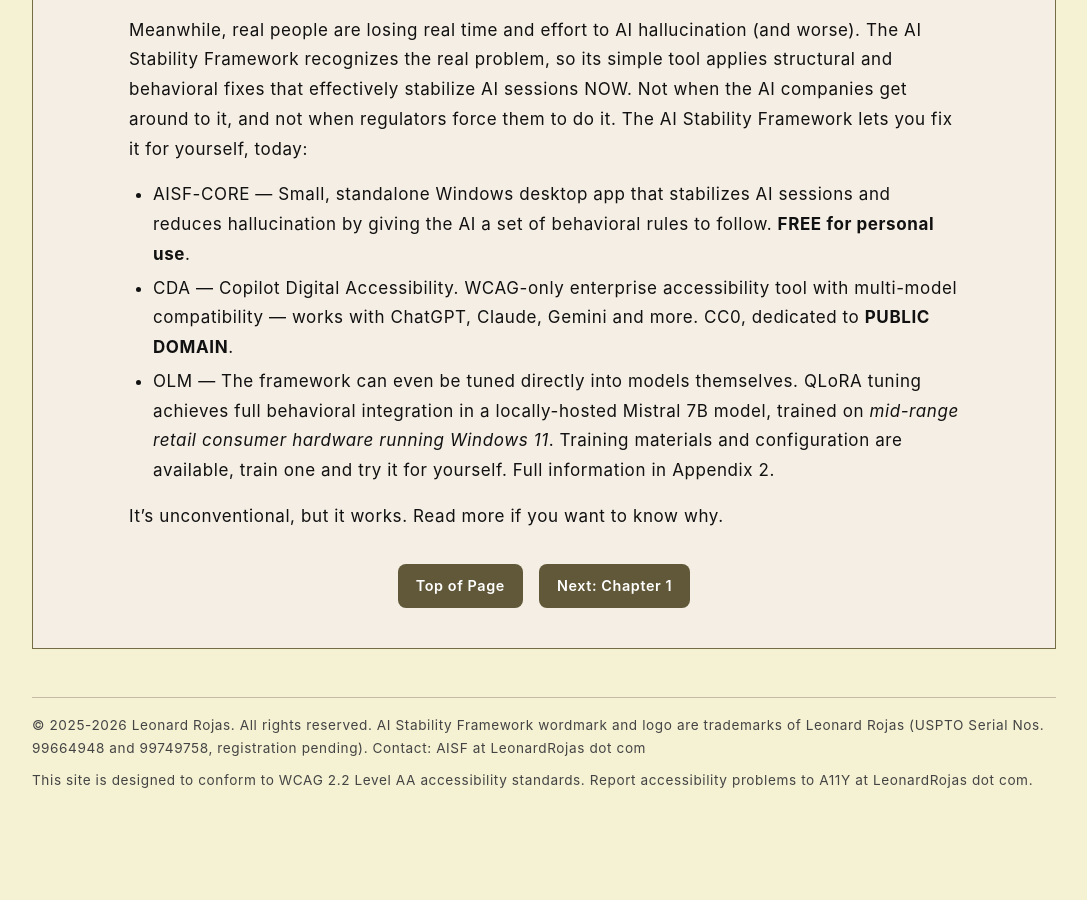
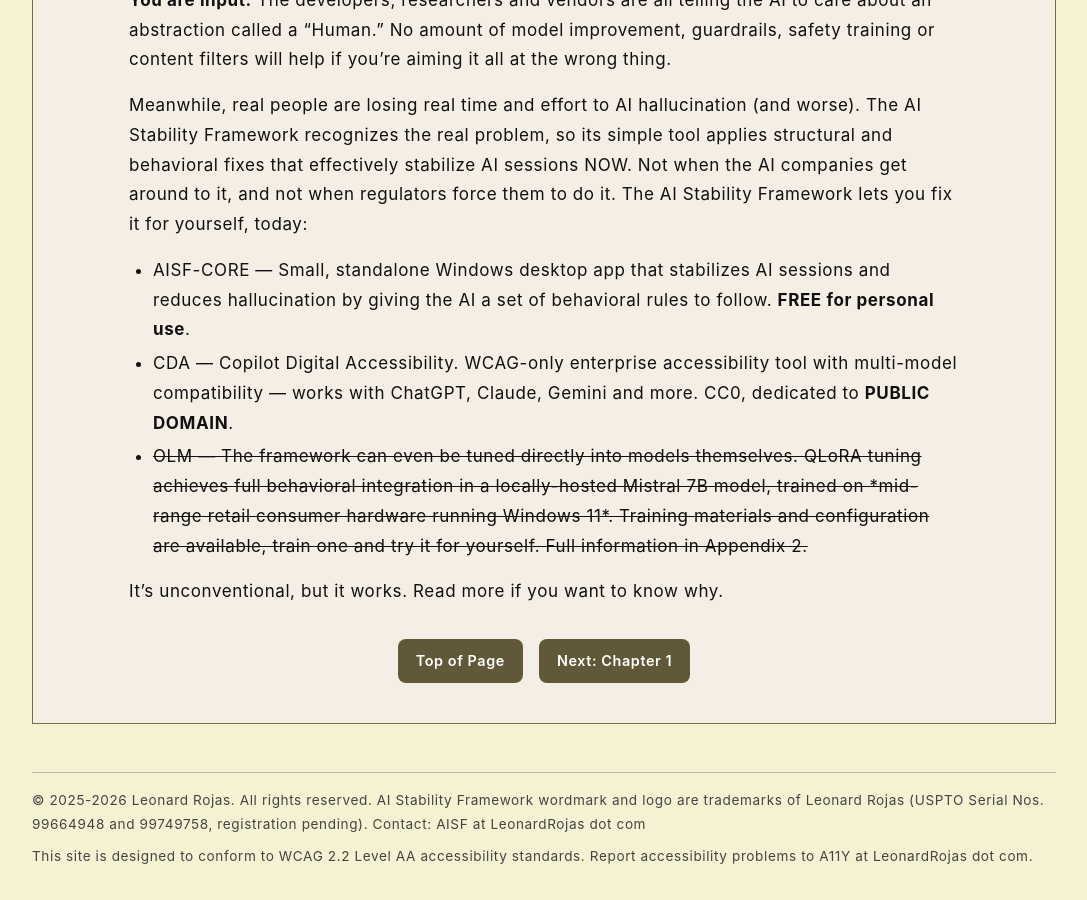
Before and after one commit to rojaslen/AISF-WEB, a Jekyll site: the page built from index.md, in a window 1280 px wide and 900 px high, scrolled down 1483 px. Shown: the whole window, without its empty margins (96-1183 px from the left). Built offline with Jekyll 4.4.1, drawn with Linux system fonts in a browser that asks for light colours; some web fonts are replaced; before the commit the page ends 2308 px from its top, so only the background shows below that; some of the changed text lies outside the part shown.

```diff
--- a/index.md
+++ b/index.md
@@ -44,7 +46,7 @@ Meanwhile, real people are losing real time and effort to AI hallucination (and
 
   - AISF-CORE — Small, standalone Windows desktop app that stabilizes AI sessions and reduces hallucination by giving the AI a set of behavioral rules to follow. **FREE for personal use**.
   - CDA — Copilot Digital Accessibility. WCAG-only enterprise accessibility tool with multi-model compatibility — works with ChatGPT, Claude, Gemini and more. CC0, dedicated to **PUBLIC DOMAIN**.
-  - OLM — The framework can even be tuned directly into models themselves. QLoRA tuning achieves full behavioral integration in a locally-hosted Mistral 7B model, trained on *mid-range retail consumer hardware running Windows 11*. Training materials and configuration are available, train one and try it for yourself. Full information in Appendix 2.
+  - <s>OLM — The framework can even be tuned directly into models themselves. QLoRA tuning achieves full behavioral integration in a locally-hosted Mistral 7B model, trained on *mid-range retail consumer hardware running Windows 11*. Training materials and configuration are available, train one and try it for yourself. Full information in Appendix 2.</s>
 
 It's unconventional, but it works. Read more if you want to know why.
 
```
Also changed, not shown: other parts of index.md (+2 -0 lines).
